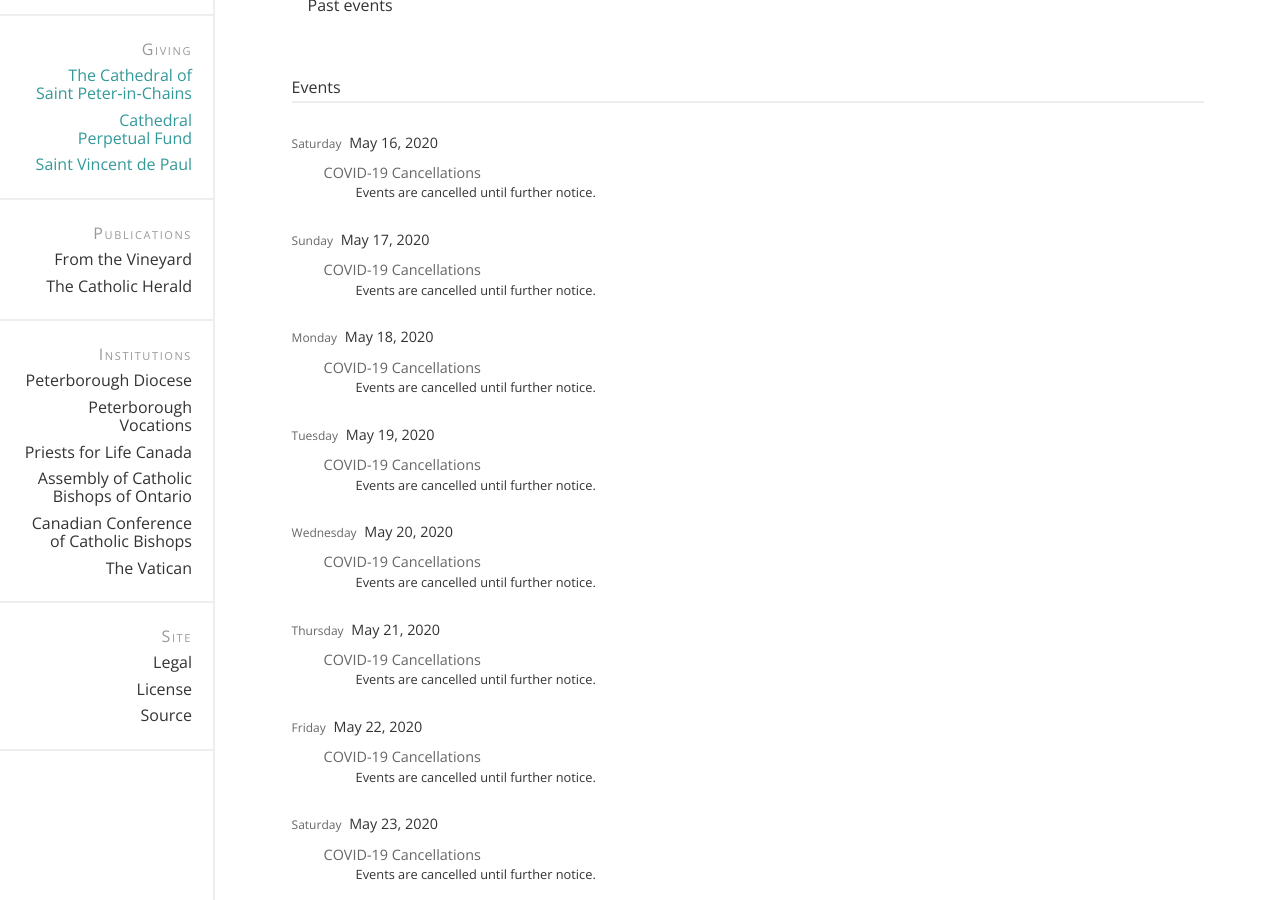
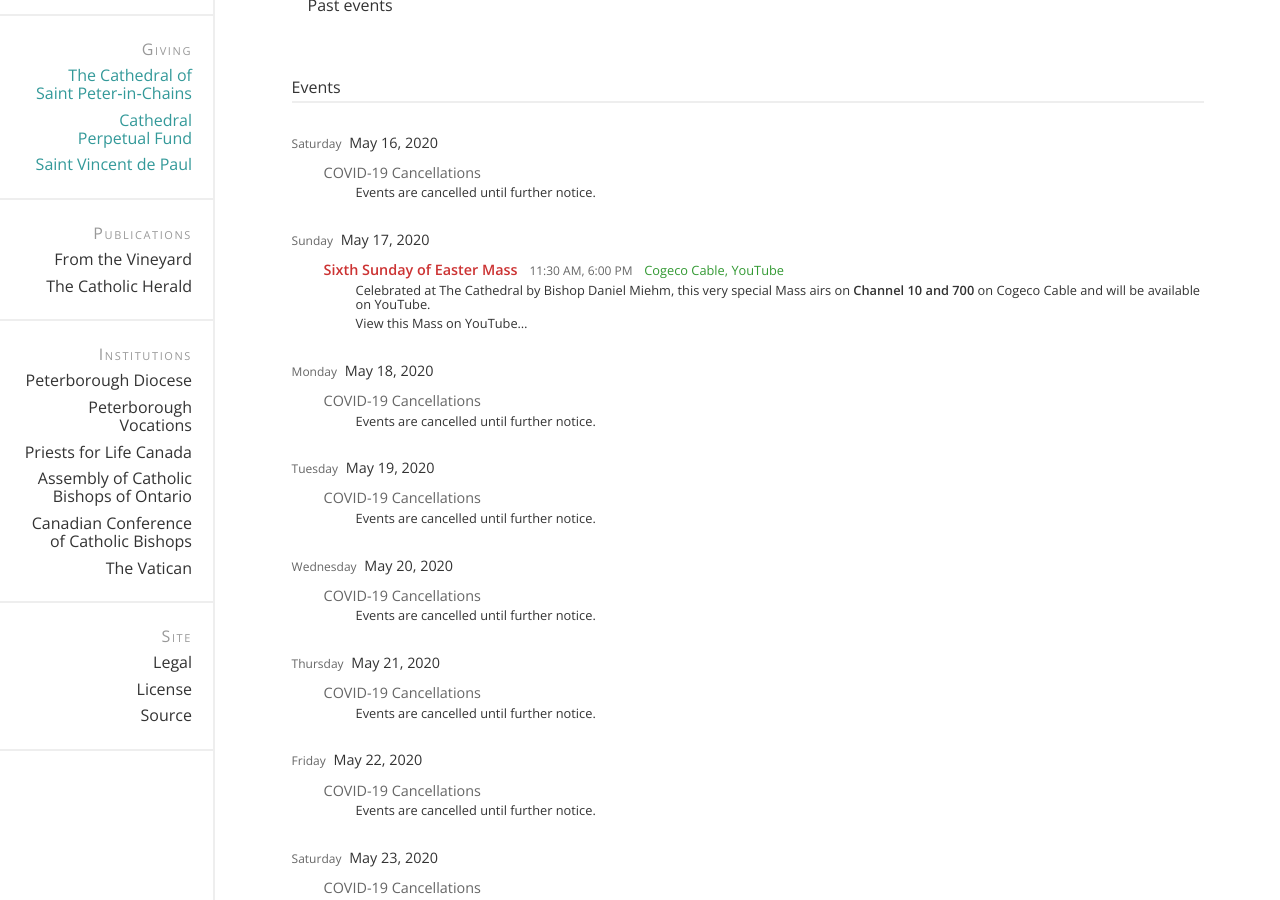
Before and after one commit to stpeterinchains/stpeterinchains.github.io, a Jekyll site: the page built from schedule.html, in a window 1280 px wide and 900 px high, scrolled down 312 px. Built offline with Jekyll 4.4.1, drawn with Linux system fonts in a browser that asks for light colours; nearby versions of some CDN libraries; some of the changed text lies outside the part shown.

Commit message:
New bulletin: 2020/05/17; updated schedule data; updated email address in contacts

```diff
--- a/_data/bulletins.yml
+++ b/_data/bulletins.yml
@@ -15,6 +15,10 @@ issues:
       -
         month: May
         bulletins:
+          -
+            date: 17
+            title: Sixth Sunday of Easter
+            link: https://drive.google.com/file/d/1K3LtvmcS3djkV1n43tCwYxuKgsy9GAuE/view
           -
             date: 10
             title: Fifth Sunday of Easter
--- a/_data/contacts.yml
+++ b/_data/contacts.yml
@@ -71,7 +71,7 @@
           - item: Fax
             text: 705-745-2555
           - item: E-mail
-            mail: chancery@peterboroughdiocese.org
+            mail: info@peterboroughdiocese.org
           - item: Web
             link: https://www.peterboroughdiocese.org/
 
--- a/_data/schedule.yml
+++ b/_data/schedule.yml
@@ -540,6 +540,20 @@ calendar:
     recurring: *saturday
   - date: 2020-05-17
     recurring: *sunday
+    exclusions: [ covid19 ]
+    specials:
+      - color: "#c33"
+        title: Sixth Sunday of Easter Mass
+        descriptive: |
+          Celebrated at The&nbsp;Cathedral by Bishop&nbsp;Daniel&nbsp;Miehm,
+          this very special Mass
+          airs on **Channel&nbsp;10&nbsp;and&nbsp;700** on&nbsp;Cogeco&nbsp;Cable and
+          will be available on&nbsp;YouTube.
+
+          [View this Mass on&nbsp;YouTube...](https://youtu.be/_ElGrNP-PO0)
+        location: Cogeco Cable, YouTube
+        time: 11:30 AM, 6:00 PM
+        ordinal: "1130"
   - date: 2020-05-18
     recurring: *monday
   - date: 2020-05-19
```
